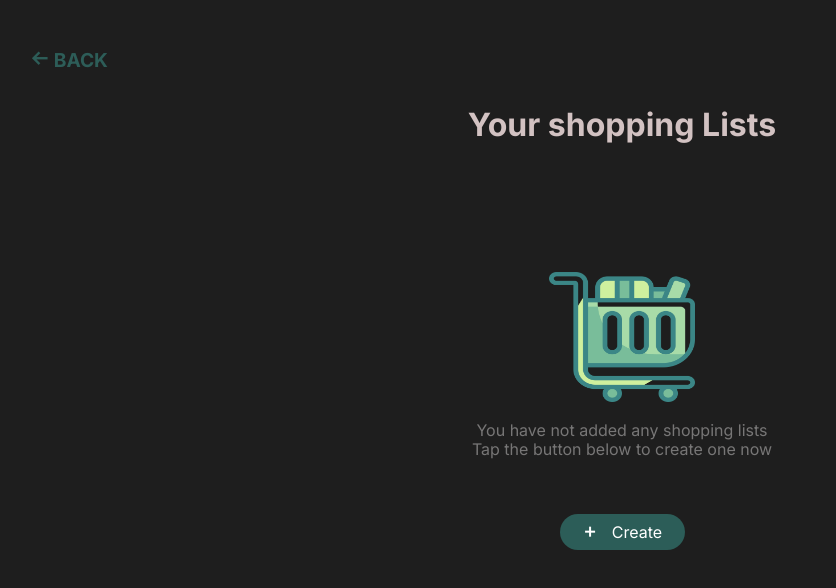
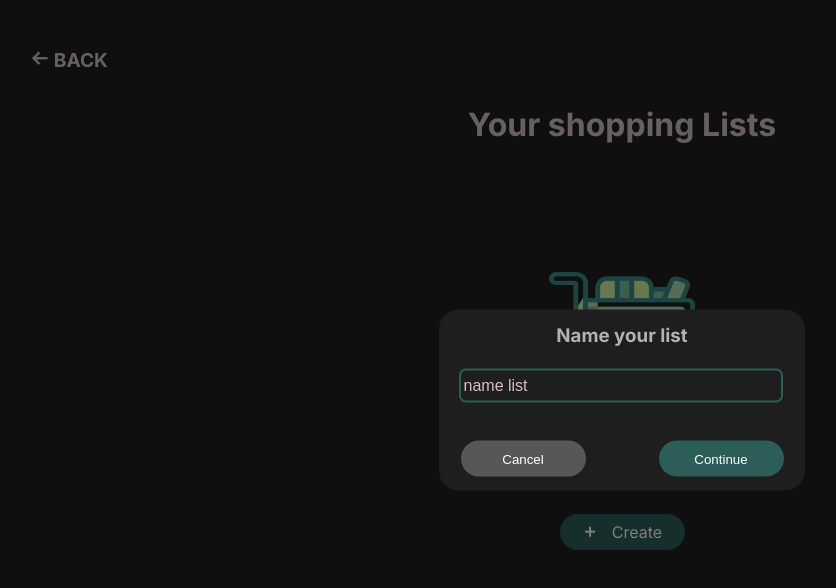
Before and after one commit to marclipe/marclist, a plain HTML site: page pages/emptyList.html in a window 1280 px wide. Both pictures are taken after a click on the link "Create". Shown: the whole page, without its empty margins (18-854 px from the left). Drawn offline with nearby package versions, Linux system fonts and the light colour scheme.

Commit message:
Adding popup for to my List shpping

```diff
--- a/global.style.css
+++ b/global.style.css
@@ -6,6 +6,7 @@
     --bg-color-button-cancel: rgba(171, 172, 172, 0.4);
     --color-pagination-carousel: #D9D9D9;
     --paragraph-color: #777676;
+    --title-popup: #B3B2B2;
 
     --font-Inter: 'Inter', sans-serif;
     --swiper-theme-color: #43BCAE;
--- a/js/index.js
+++ b/js/index.js
@@ -1,3 +1,4 @@
+window.addEventListener('DOMContentLoaded', function() {
   var swiper = new Swiper(".mySwiper", {
     spaceBetween: 30,
     pagination: {
@@ -14,3 +15,4 @@ const redirectForOtherPage = document.querySelector('.button-start')
   redirectForOtherPage.addEventListener('click', () => {
     window.location.href = "../pages/emptyList.html";
   })
+})
--- /dev/null
+++ b/js/popup.js
@@ -0,0 +1,13 @@
+window.addEventListener('DOMContentLoaded', function() {
+    const buttonCreate = document.querySelector(".button__create");
+    const popup = document.querySelector(".popup__list");
+    const closeBtn = this.document.querySelector('.button__cancel');
+
+    buttonCreate.addEventListener('click', function() {
+        popup.style.display = 'block'
+    })
+
+    closeBtn.addEventListener('click', function() {
+        popup.style.display = 'none'
+    })
+})
--- a/pages/emptyList.html
+++ b/pages/emptyList.html
@@ -8,13 +8,12 @@
     <meta name="viewport" content="width=device-width, initial-scale=1.0">
     <title>Empty list</title>
     <link href="https://fonts.googleapis.com/css2?family=Inter:wght@400;500;700&display=swap" rel="stylesheet">
-
     <link href='https://unpkg.com/boxicons@2.1.4/css/boxicons.min.css' rel='stylesheet'>
     <link rel="stylesheet" href="/global.style.css">
     <style>
-        * {
-            /* border: 1px solid red; */
-        }
+        /* * {
+            border: 1px solid red;
+        } */
 
         body {
             background-color: var(--bg-color);
@@ -84,20 +83,19 @@
         }
 
         .back__icon {
-            color: var(--button-create-color);
+            color: var(--color-text);
             font-weight: bold;
             font-size: 1.2rem;
         }
 
         .text__back {
-            color: var(--button-create-color);
+            color: var(--color-text);
             text-decoration: none;
             font-weight: bold;
             font-size: 1.2rem;
         }
 
         .button__back {
-            /* display: none; */
             text-decoration: none;
             display: flex;
             align-items: center;
@@ -106,10 +104,113 @@
             padding: 3rem;
         }
 
+        .popup__list {
+            display: none;
+            position: fixed;
+            top: 0;
+            left: 0;
+            width: 100%;
+            height: 100%;
+            background-color: rgba(0, 0, 0, 0.5);
+        }
+
+        .popup-content {
+            width: 22.875rem;
+            height: 11.313rem;
+            border-radius: 1.25rem;
+
+            display: flex;
+            justify-content: center;
+            align-items: center;
+            flex-direction: column;
+            background-color: #1E1E1E;
+
+            position: relative;
+            top: 50%;
+            left: 50%;
+            transform: translate(-50%, -50%);
+
+            padding-top: 2rem;
+            padding-bottom: 2rem;
+        }
+
+        .title__name-list {
+            margin-bottom: 1.5rem;
+            color: var(--title-popup);
+        }
+
+        #ilist {
+            width: 20.05rem;
+            height: 1.875rem;
+            border-radius: 0.313rem;
+            background-color: transparent;
+            border: 0;
+            outline: transparent;
+            box-shadow: 0 0 0 2px var(--button-create-color);
+            color: var(--color-text);
+            font-weight: 400;
+            font-size: 1rem;
+            padding: 0.188rem;
+            margin-bottom: 2.5rem;
+        }
+
+        input[type="text"]::placeholder {
+            color: var(--color-text);
+            font-weight: 400;
+            font-size: 1rem;
+        }
+
+        .containar__button {
+           display: flex;
+           gap: 4.563rem;
+        }
+
+        .button__cancel {
+            background-color:  rgba(171, 172, 172, 0.4);
+            width: 7.813rem;
+            height: 2.25rem;
+            border-radius: 1.25rem;
+            border: none;
+            cursor: pointer;
+            color: var(--color-white);
+        }
+
+        .button__continue {
+            background-color: var(--button-create-color);
+            width: 7.813rem;
+            height: 2.25rem;
+            border-radius: 1.25rem;
+            border: none;
+            cursor: pointer;
+            color: var(--color-white);
+        }
+
         @media screen and (max-width: 600px) {
            .button__back {
                 padding: 1.5rem;
            }
+
+           .popup__list {
+                padding: 0 1.25rem 0;
+           }
+
+           .popup-content {
+                width: 100%;
+                margin: 0 1rem 0 0rem;
+            }
+
+            #ilist {
+                width: 100%;
+                height: 1.5rem;
+            }
+
+            .button__cancel {
+                width: 100%;
+            }
+
+            .button__continue {
+                width: 100%;
+            }
         }
     </style>
 </head>
@@ -137,5 +238,26 @@
             </a>
         </div>
     </main>
+
+    <!-- Estructure of popup -->
+    <div class="popup__list">
+        <div class="popup-content">
+            <div>
+                <h3 class="title__name-list">Name your list</h3>
+            </div>
+            <div>
+                <form autocomplete="off">
+                    <label for="ilist"></label>
+                    <input type="text" name="lista" id="ilist" placeholder="name list">
+                    <div class="containar__button">
+                        <button class="button__cancel">Cancel</button>
+                        <button class="button__continue">Continue</button>
+                    </div>
+                </form>
+            </div>
+        </div>
+    </div>
+
+    <script src="../js/popup.js"></script>
 </body>
 </html>
```
Lines whose indentation alone changed are shown as unchanged.
